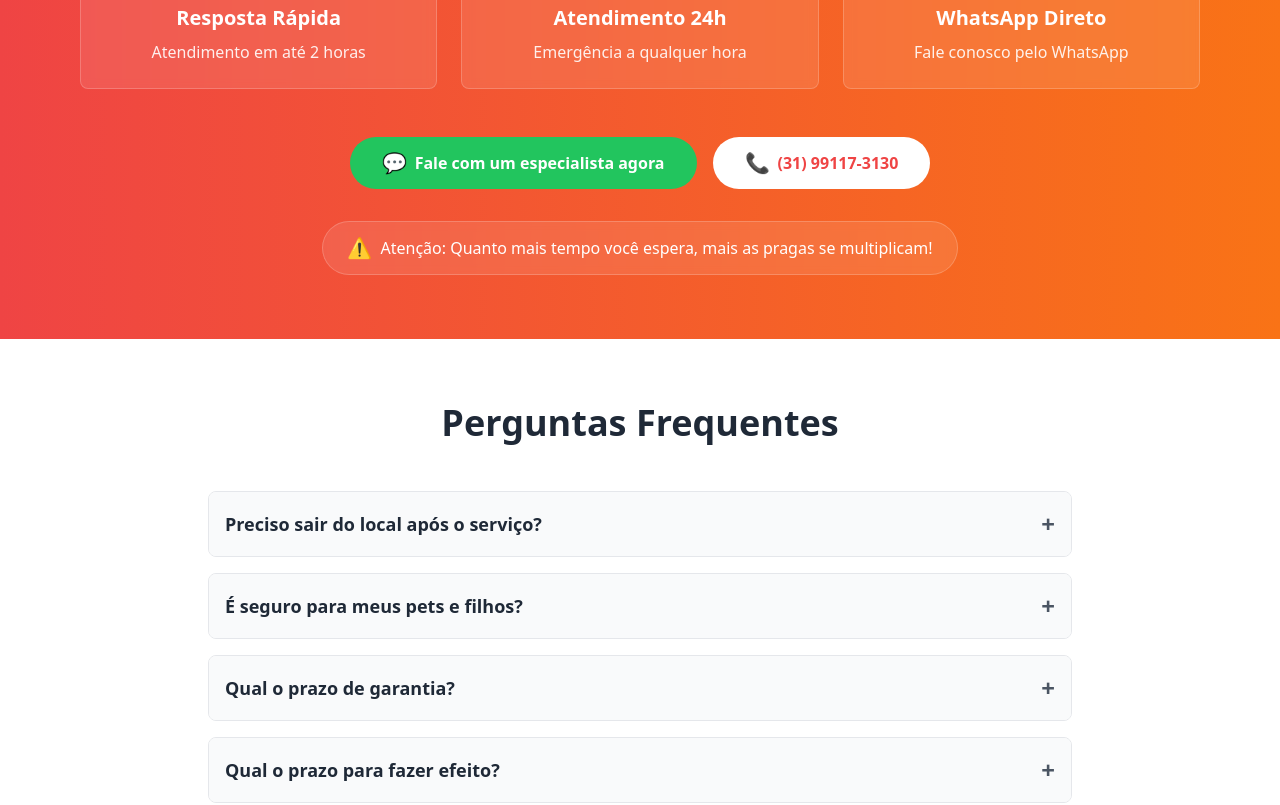
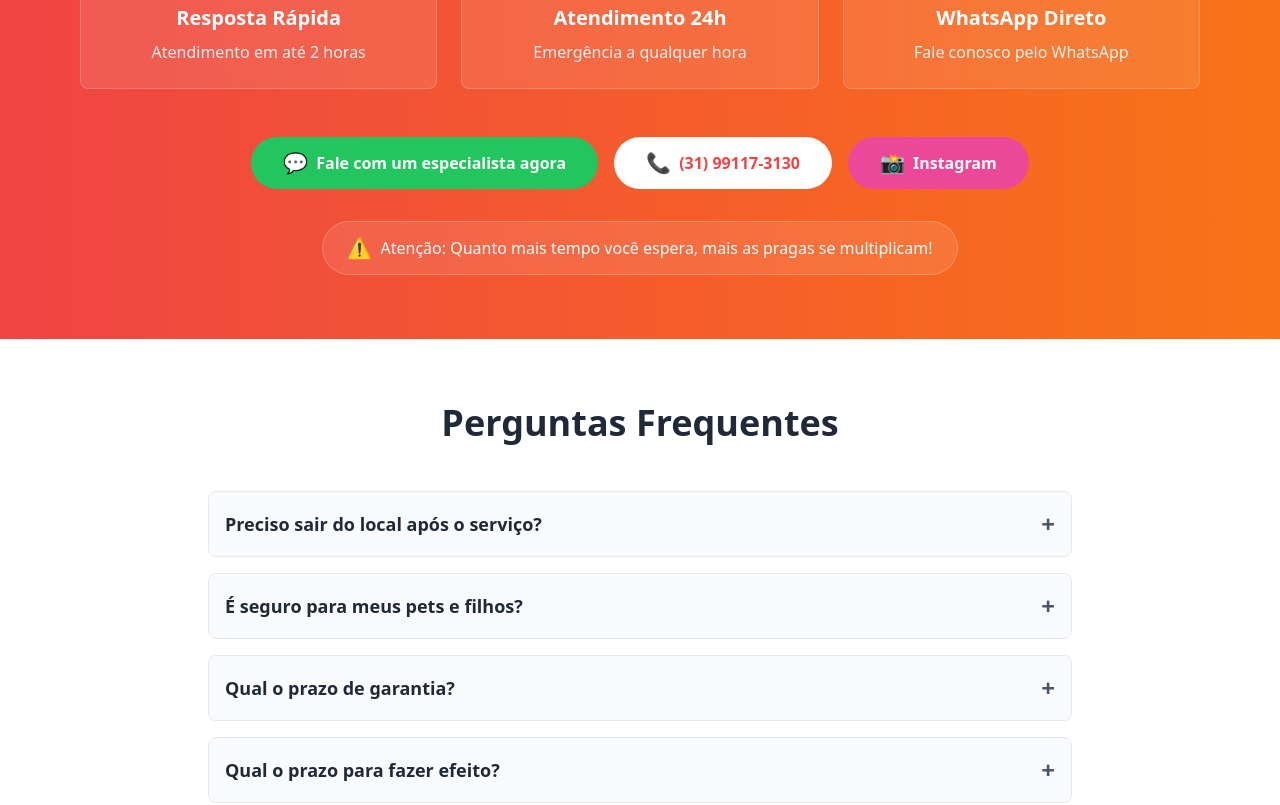
Before and after one commit to ComercialTitan/Matta-Control, a React (Vite) app: page / in a window 1280 px wide. Shown: the part 6640-7445 px from the top of the page. Built offline with nearby package versions, Linux system fonts and the light colour scheme.

Commit message:
Adicionando ícone do Instagram no footer e ignorando node_modules

```diff
--- a/package.json
+++ b/package.json
@@ -15,7 +15,8 @@
     "framer-motion": "^12.23.12",
     "lucide-react": "^0.535.0",
     "react": "^18.2.0",
-    "react-dom": "^18.2.0"
+    "react-dom": "^18.2.0",
+    "react-icons": "^5.5.0"
   },
   "devDependencies": {
     "@types/react": "^18.3.23",
--- a/src/components/Contact.tsx
+++ b/src/components/Contact.tsx
@@ -81,6 +81,16 @@ const Contact: React.FC = () => {
             <span className="text-xl">📞</span>
             (31) 99117-3130
         </button>
+
+        <a
+            href="https://www.instagram.com/mattacontrol/"
+            target="_blank"
+            rel="noopener noreferrer"
+            className="bg-pink-500 hover:bg-pink-600 text-white font-semibold py-3 px-8 rounded-full transition-all duration-300 transform hover:scale-105 hover:shadow-lg flex items-center gap-2"
+        >
+            <span className="text-xl">📸</span>
+            Instagram
+        </a>
         </div>
 
         {/* Warning Message */}
--- a/src/components/Footer.tsx
+++ b/src/components/Footer.tsx
@@ -1,4 +1,5 @@
 import React from 'react';
+import { FaInstagram } from 'react-icons/fa'; // 👈 importando o ícone do Instagram
 
 const Footer = () => {
   return (
@@ -36,6 +37,17 @@ const Footer = () => {
                   comercialmattacontrol@gmail.com
                 </a>
               </p>
+              <p>
+                <span className="font-semibold">Instagram:</span>{' '}
+                <a
+                  href="https://www.instagram.com/mattacontrol"
+                  target="_blank"
+                  rel="noopener noreferrer"
+                  className="inline-flex items-center text-yellow-500 hover:text-yellow-400 transition-colors"
+                >
+                  <FaInstagram className="mr-2" /> @mattacontrol
+                </a>
+              </p>
             </div>
           </div>
 
```
Also changed, not shown: 1 other file (tests, documents, lock files or other folders). Lines whose indentation alone changed are shown as unchanged.
